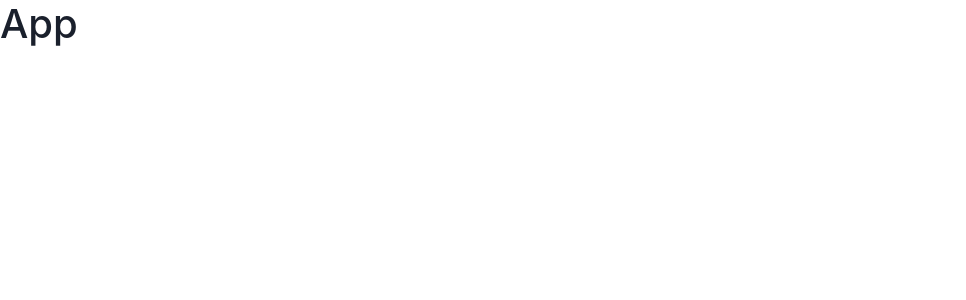
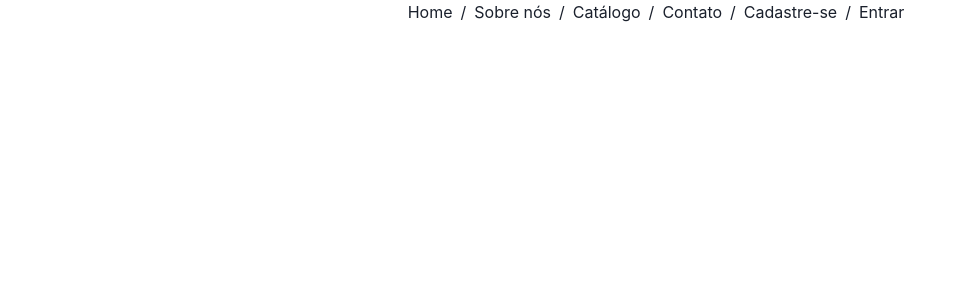
Before and after one commit to efpatti/guizao-flores, a React (Create React App) app in the folder frontend/: page / in a window 1280 px wide. Shown: the top 300 px of the page, without its empty margins (0-966 px from the left). Built offline with nearby package versions, Linux system fonts and the light colour scheme.

Commit message:
att navbar and font added

```diff
--- a/frontend/src/App.js
+++ b/frontend/src/App.js
@@ -1,10 +1,11 @@
 import { BrowserRouter, Routes, Route } from "react-router-dom"
 import { ChakraProvider } from '@chakra-ui/react'
+import NavBar from "./components/NavBar"
 import './App.css';
 function App() {
   return (
     <ChakraProvider>
-      <h1>App</h1>
+      <NavBar />
     </ChakraProvider>
   );
 }
--- /dev/null
+++ b/frontend/src/components/NavBar.js
@@ -0,0 +1,43 @@
+import { Breadcrumb, BreadcrumbItem, BreadcrumbLink, Center } from "@chakra-ui/react"
+function NavBar() {
+  const navData = [
+    {
+      name: "Home",
+      href: "home"
+    },
+    {
+      name: "Sobre nós",
+      href: "about"
+    },
+    {
+      name: "Catálogo",
+      href: "catalogo"
+    },
+    {
+      name: "Contato",
+      href: "contact"
+    },
+    {
+      name: "Cadastre-se",
+      href: "signup"
+    },
+    {
+      name: "Entrar",
+      href: "signin"
+    }
+  ]
+  return (
+    <Center>
+      <Breadcrumb>
+        {navData.map((item, i) => (
+          <BreadcrumbItem key={i}>
+            <BreadcrumbLink href={item.href}>{item.name}</BreadcrumbLink>
+          </BreadcrumbItem>
+        ))}
+      </Breadcrumb>
+    </Center>
+
+  )
+}
+
+export default NavBar
--- a/frontend/src/index.css
+++ b/frontend/src/index.css
@@ -1,13 +1,12 @@
+@import url("https://fonts.googleapis.com/css2?family=Nunito:ital,wght@0,200..1000;1,200..1000&display=swap");
 body {
   margin: 0;
-  font-family: -apple-system, BlinkMacSystemFont, 'Segoe UI', 'Roboto', 'Oxygen',
-    'Ubuntu', 'Cantarell', 'Fira Sans', 'Droid Sans', 'Helvetica Neue',
-    sans-serif;
+  font-family: "Nunito", sans-serif;
   -webkit-font-smoothing: antialiased;
   -moz-osx-font-smoothing: grayscale;
 }
 
 code {
-  font-family: source-code-pro, Menlo, Monaco, Consolas, 'Courier New',
+  font-family: source-code-pro, Menlo, Monaco, Consolas, "Courier New",
     monospace;
 }
```
